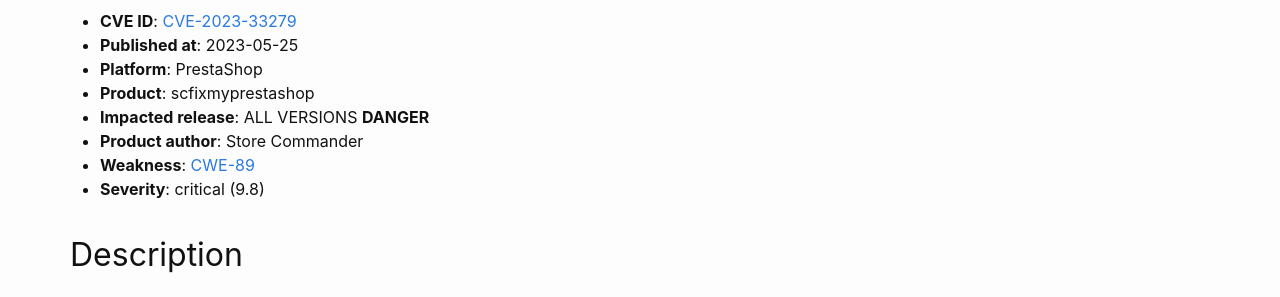
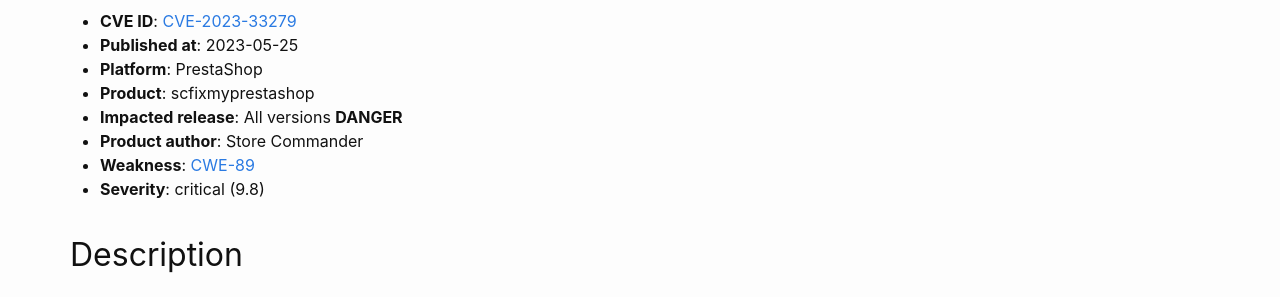
Before and after one commit to friends-of-presta/security-advisories, a Jekyll site: the page built from _posts/2023-05-25-scfixmyprestashop.md, in a window 1280 px wide and 900 px high, scrolled down 650 px. Shown: the part 153-450 px from the top of the window. Built offline with Jekyll 4.4.1, drawn with Linux system fonts in a browser that asks for light colours.

```diff
--- a/_posts/2023-05-25-scfixmyprestashop.md
+++ b/_posts/2023-05-25-scfixmyprestashop.md
@@ -18,7 +18,7 @@ In the module "SC Fix My PrestaShop" (scfixmyprestashop), an anonymous user can
 * **Published at**: 2023-05-25
 * **Platform**: PrestaShop
 * **Product**: scfixmyprestashop
-* **Impacted release**: ALL VERSIONS **DANGER**
+* **Impacted release**: All versions **DANGER**
 * **Product author**: Store Commander
 * **Weakness**: [CWE-89](https://cwe.mitre.org/data/definitions/89.html)
 * **Severity**: critical (9.8)
```
